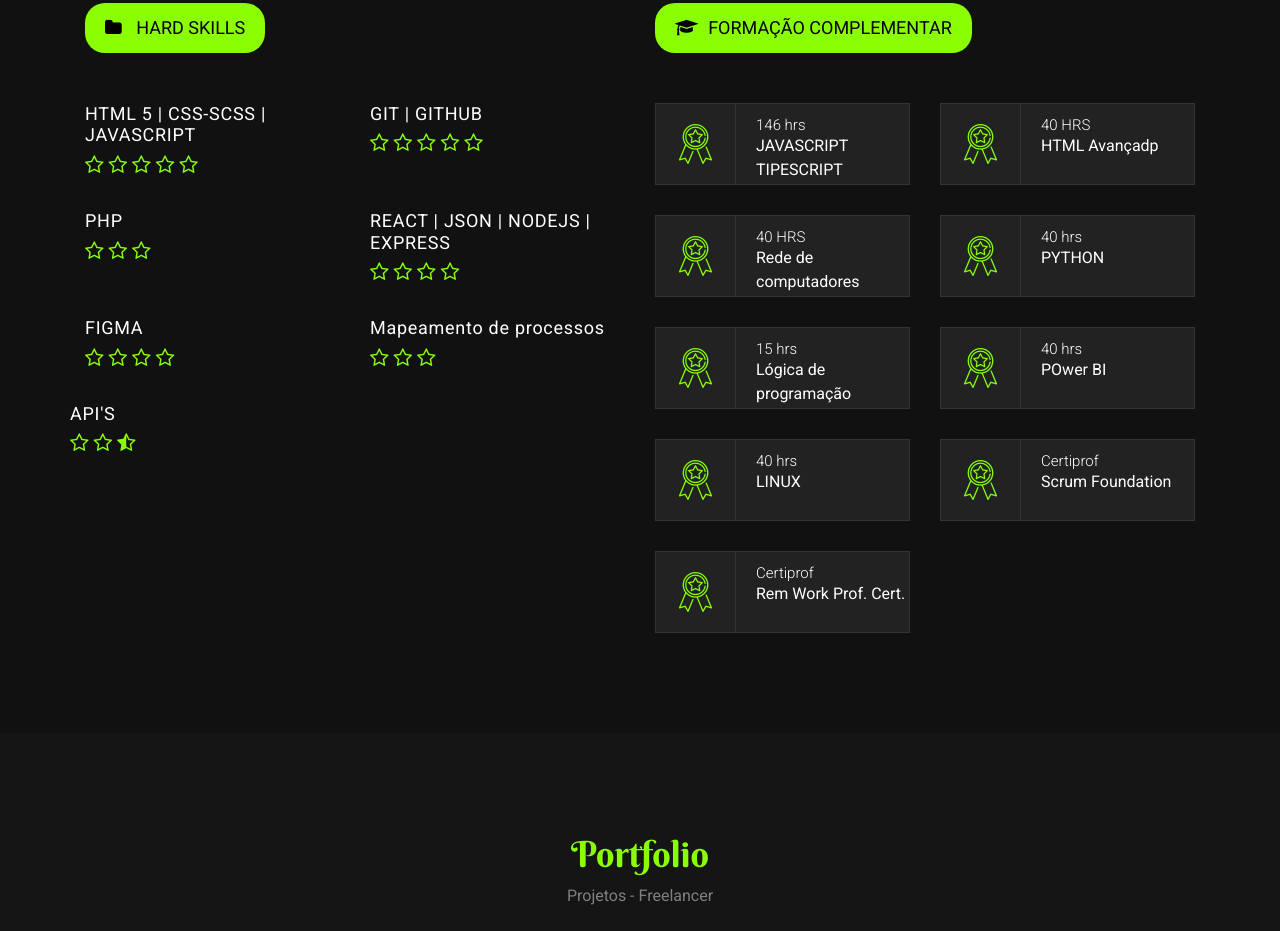
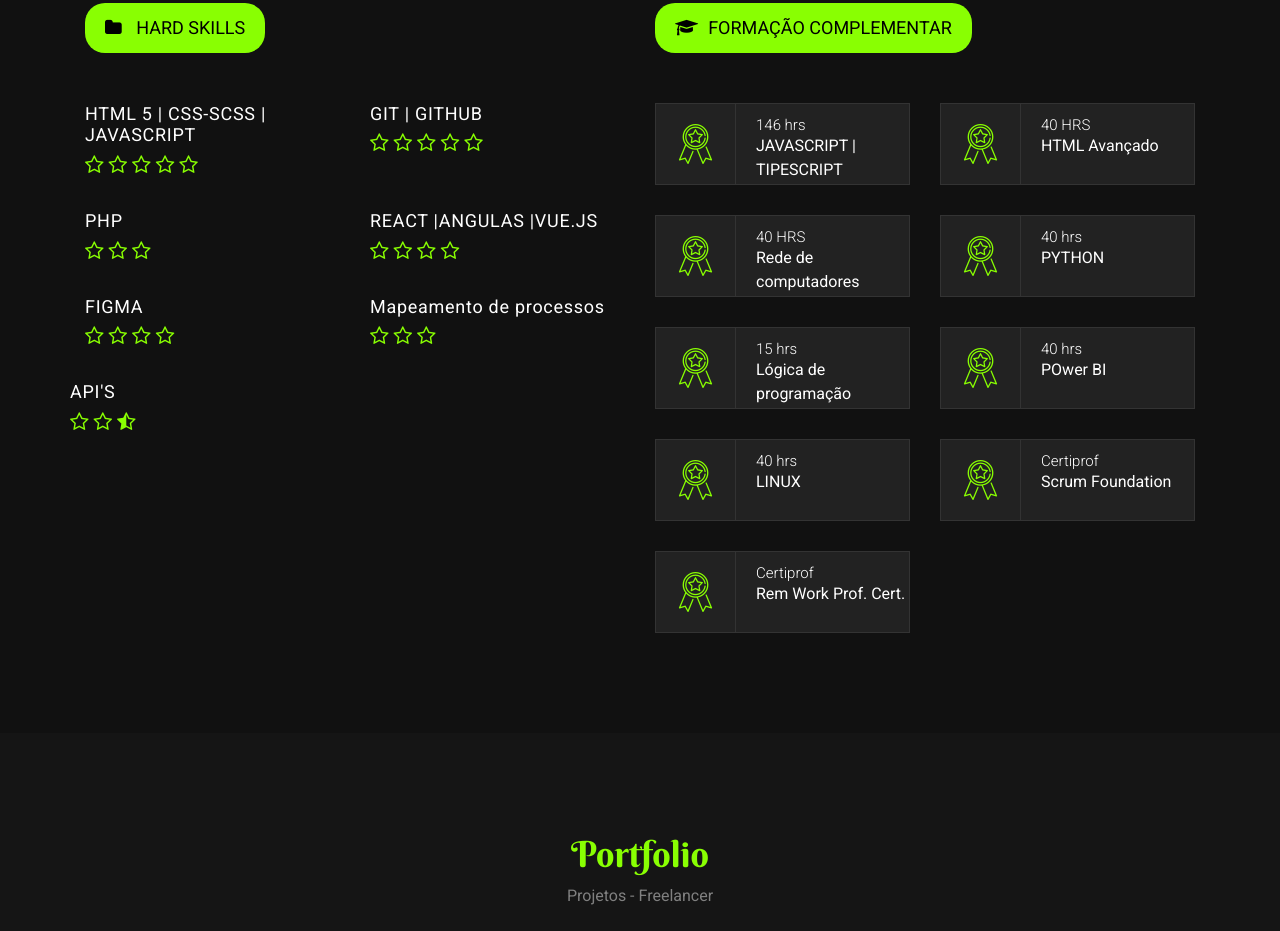
Before and after one commit to ValmirSilva23/portifolionew, a plain HTML site: page index.html in a window 1280 px wide. Shown: the part 3035-3966 px from the top of the page. Drawn offline with nearby package versions, Linux system fonts and the light colour scheme.

Commit message:
update cv032

```diff
--- a/index.html
+++ b/index.html
@@ -31,12 +31,7 @@ rel="stylesheet">
 <link rel="stylesheet" href="css/slicknav.css">
 <!-- Main custom css -->
 <link href="css/custom.css" rel="stylesheet" media="screen">
-<!-- HTML5 shim and Respond.js for IE8 support of HTML5 elements and media queries -->
-<!-- WARNING: Respond.js doesn't work if you view the page via file:// -->
-<!--[if lt IE 9]>
-<script src="https://oss.maxcdn.com/html5shiv/3.7.2/html5shiv.min.js"></script>
-<script src="https://oss.maxcdn.com/respond/1.4.2/respond.min.js"></script>
-<![endif]-->
+
 
 </head>
 
@@ -388,7 +383,7 @@ digital.<BR> UI e UX para oferecer a melhor experiência possível aos usuários
 <div class="col-md-6">
 <!-- Skill Single Start -->
 <div class="skill-single">
-<h5>REACT | JSON | NODEJS | EXPRESS </h5>
+<h5>REACT |ANGULAS |VUE.JS </h5>
 <div class="skill-ratting">
 <i class="fa fa-star-o"></i>
 <i class="fa fa-star-o"></i>
@@ -396,14 +391,18 @@ digital.<BR> UI e UX para oferecer a melhor experiência possível aos usuários
 <i class="fa fa-star-o"></i>
 </div>
 </div>
+
+</div>
 <!-- Skill Single End -->
-</div>
 
+
+<!-- Skill Single Start -->
 <div class="col-md-6">
-<!-- Skill Single Start -->
+
 <div class="skill-single">
 <h5>FIGMA</h5>
 <div class="skill-ratting">
+
 <i class="fa fa-star-o"></i>
 <i class="fa fa-star-o"></i>
 <i class="fa fa-star-o"></i>
@@ -426,7 +425,8 @@ digital.<BR> UI e UX para oferecer a melhor experiência possível aos usuários
 </div>
 </div>
 <!-- Skill Single End -->
-
+<DIV></DIV>
+<div>
 <!-- Skill Single Start -->
 <div class="skill-single">
 <h5>API'S</h5>
@@ -434,6 +434,7 @@ digital.<BR> UI e UX para oferecer a melhor experiência possível aos usuários
 <i class="fa fa-star-o"></i>
 <i class="fa fa-star-o"></i>
 <i class="fa fa-star-half-o"></i>
+</div>
 </div>
 </div>
 </div>
@@ -457,7 +458,7 @@ digital.<BR> UI e UX para oferecer a melhor experiência possível aos usuários
 <i class="flaticon-quality"></i>
 </div>
 <h4 class="text">146 hrs </h4>
-<p>JAVASCRIPT TIPESCRIPT </p>
+<p>JAVASCRIPT | TIPESCRIPT </p>
 </div>
 <!-- Counter Single End -->
 </div>
@@ -470,7 +471,7 @@ digital.<BR> UI e UX para oferecer a melhor experiência possível aos usuários
 <i class="flaticon-quality"></i>
 </div>
 <h4 class="text">40 HRS</h4>
-<p>HTML Avançadp</p>
+<p>HTML Avançado</p>
 </div>
 <!-- Counter Single End -->
 </div>
```
